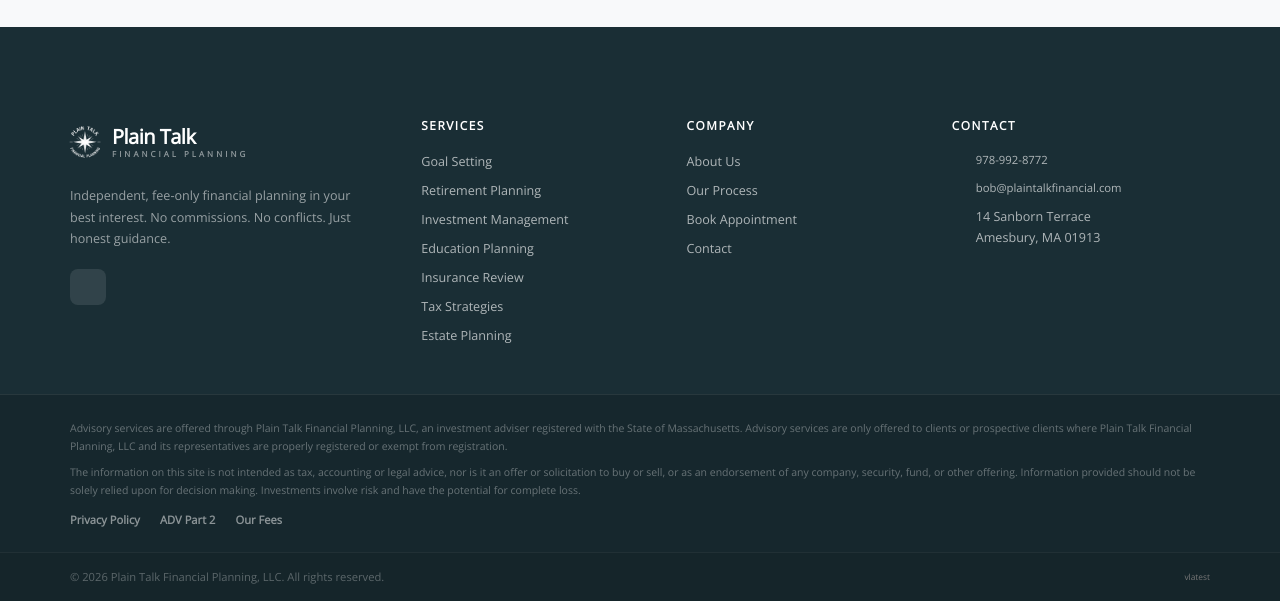
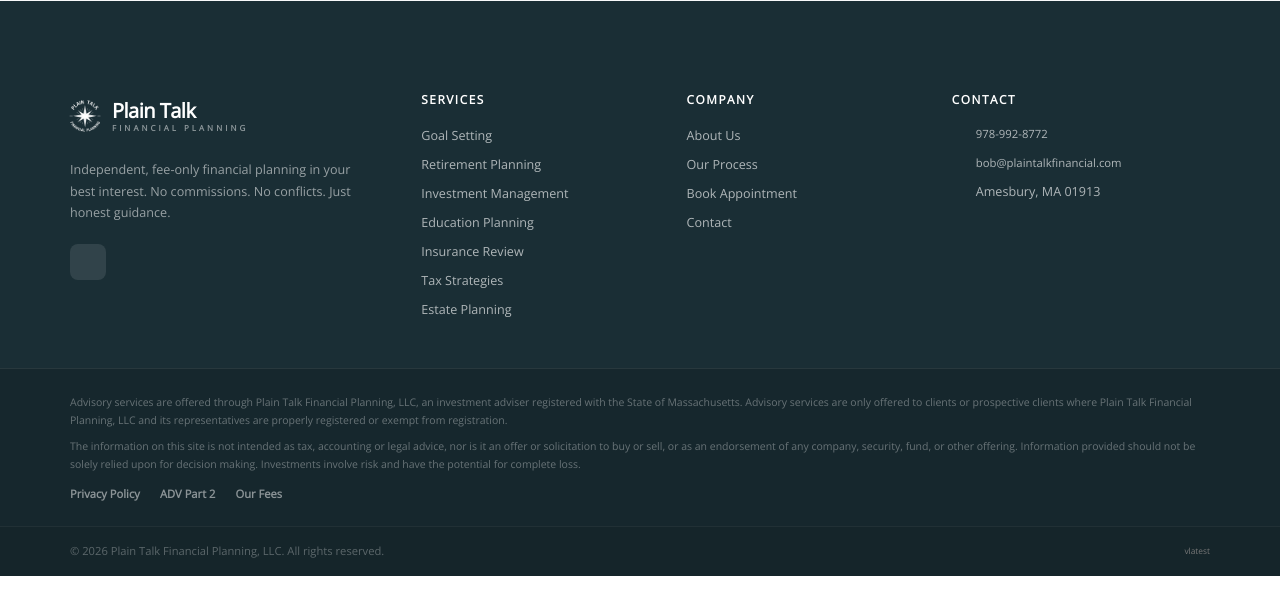
Before and after one commit to abrayall/plaintalkfinancial.com, a PHP site: page /contact in a window 1280 px wide. Shown: the part 1192-1793 px from the top of the page. After the commit the page ends 1768 px from the top, so only its background shows below. Run offline with PHP 8.4, Linux system fonts and the light colour scheme; some libraries are stand-ins or nearby versions.

Commit message:
Remove street address from site, keep city and state only

```diff
--- a/about.php
+++ b/about.php
@@ -35,7 +35,6 @@
   "priceRange": "N/A",
   "address": {
     "@type": "PostalAddress",
-    "streetAddress": "14 Sanborn Terrace",
     "addressLocality": "Amesbury",
     "addressRegion": "MA",
     "postalCode": "01913",
--- a/appointment.php
+++ b/appointment.php
@@ -29,7 +29,6 @@
   "priceRange": "N/A",
   "address": {
     "@type": "PostalAddress",
-    "streetAddress": "14 Sanborn Terrace",
     "addressLocality": "Amesbury",
     "addressRegion": "MA",
     "postalCode": "01913",
--- a/contact.php
+++ b/contact.php
@@ -28,7 +28,6 @@
   "priceRange": "N/A",
   "address": {
     "@type": "PostalAddress",
-    "streetAddress": "14 Sanborn Terrace",
     "addressLocality": "Amesbury",
     "addressRegion": "MA",
     "postalCode": "01913",
@@ -110,7 +109,7 @@
                                             <div class="contact-info-icon"><i class="fa fa-map-marker"></i></div>
                                             <div>
                                                 <h4>Office</h4>
-                                                <p>14 Sanborn Terrace<br>Amesbury, MA 01913</p>
+                                                <p>Amesbury, MA 01913</p>
                                             </div>
                                         </div>
                                         <div class="contact-info-item">
--- a/includes/footer.php
+++ b/includes/footer.php
@@ -41,7 +41,7 @@
                 <ul class="site-footer__contact-list">
                     <li><i class="fa fa-phone"></i> <a href="tel:9789928772">978-992-8772</a></li>
                     <li><i class="fa fa-envelope"></i> <a href="mailto:bob@plaintalkfinancial.com">bob@plaintalkfinancial.com</a></li>
-                    <li><i class="fa fa-map-marker"></i> 14 Sanborn Terrace<br>Amesbury, MA 01913</li>
+                    <li><i class="fa fa-map-marker"></i> Amesbury, MA 01913</li>
                 </ul>
             </div>
         </div>
--- a/index.php
+++ b/index.php
@@ -43,7 +43,6 @@
   "priceRange": "N/A",
   "address": {
     "@type": "PostalAddress",
-    "streetAddress": "14 Sanborn Terrace",
     "addressLocality": "Amesbury",
     "addressRegion": "MA",
     "postalCode": "01913",
@@ -52,7 +51,6 @@
   "location": [
     {
       "@type": "PostalAddress",
-      "streetAddress": "14 Sanborn Terrace",
       "addressLocality": "Amesbury",
       "addressRegion": "MA",
       "postalCode": "01913",
--- a/process.php
+++ b/process.php
@@ -31,7 +31,6 @@
   "priceRange": "N/A",
   "address": {
     "@type": "PostalAddress",
-    "streetAddress": "14 Sanborn Terrace",
     "addressLocality": "Amesbury",
     "addressRegion": "MA",
     "postalCode": "01913",
--- a/resources/glossary.php
+++ b/resources/glossary.php
@@ -47,7 +47,6 @@
   "priceRange": "N/A",
   "address": {
     "@type": "PostalAddress",
-    "streetAddress": "14 Sanborn Terrace",
     "addressLocality": "Amesbury",
     "addressRegion": "MA",
     "postalCode": "01913",
@@ -56,7 +55,6 @@
   "location": [
     {
       "@type": "PostalAddress",
-      "streetAddress": "14 Sanborn Terrace",
       "addressLocality": "Amesbury",
       "addressRegion": "MA",
       "postalCode": "01913",
--- a/resources/index.php
+++ b/resources/index.php
@@ -28,7 +28,6 @@
   "priceRange": "N/A",
   "address": {
     "@type": "PostalAddress",
-    "streetAddress": "14 Sanborn Terrace",
     "addressLocality": "Amesbury",
     "addressRegion": "MA",
     "postalCode": "01913",
--- a/resources/tax-resources/index.php
+++ b/resources/tax-resources/index.php
@@ -47,7 +47,6 @@
   "priceRange": "N/A",
   "address": {
     "@type": "PostalAddress",
-    "streetAddress": "14 Sanborn Terrace",
     "addressLocality": "Amesbury",
     "addressRegion": "MA",
     "postalCode": "01913",
@@ -56,7 +55,6 @@
   "location": [
     {
       "@type": "PostalAddress",
-      "streetAddress": "14 Sanborn Terrace",
       "addressLocality": "Amesbury",
       "addressRegion": "MA",
       "postalCode": "01913",
--- a/resources/tax-resources/tax-calendar.php
+++ b/resources/tax-resources/tax-calendar.php
@@ -47,7 +47,6 @@
   "priceRange": "N/A",
   "address": {
     "@type": "PostalAddress",
-    "streetAddress": "14 Sanborn Terrace",
     "addressLocality": "Amesbury",
     "addressRegion": "MA",
     "postalCode": "01913",
@@ -56,7 +55,6 @@
   "location": [
     {
       "@type": "PostalAddress",
-      "streetAddress": "14 Sanborn Terrace",
       "addressLocality": "Amesbury",
       "addressRegion": "MA",
       "postalCode": "01913",
--- a/resources/tax-resources/tax-forms.php
+++ b/resources/tax-resources/tax-forms.php
@@ -47,7 +47,6 @@
   "priceRange": "N/A",
   "address": {
     "@type": "PostalAddress",
-    "streetAddress": "14 Sanborn Terrace",
     "addressLocality": "Amesbury",
     "addressRegion": "MA",
     "postalCode": "01913",
@@ -56,7 +55,6 @@
   "location": [
     {
       "@type": "PostalAddress",
-      "streetAddress": "14 Sanborn Terrace",
       "addressLocality": "Amesbury",
       "addressRegion": "MA",
       "postalCode": "01913",
--- a/resources/tax-resources/tax-publications.php
+++ b/resources/tax-resources/tax-publications.php
@@ -47,7 +47,6 @@
   "priceRange": "N/A",
   "address": {
     "@type": "PostalAddress",
-    "streetAddress": "14 Sanborn Terrace",
     "addressLocality": "Amesbury",
     "addressRegion": "MA",
     "postalCode": "01913",
@@ -56,7 +55,6 @@
   "location": [
     {
       "@type": "PostalAddress",
-      "streetAddress": "14 Sanborn Terrace",
       "addressLocality": "Amesbury",
       "addressRegion": "MA",
       "postalCode": "01913",
--- a/resources/tax-resources/tax-rates.php
+++ b/resources/tax-resources/tax-rates.php
@@ -47,7 +47,6 @@
   "priceRange": "N/A",
   "address": {
     "@type": "PostalAddress",
-    "streetAddress": "14 Sanborn Terrace",
     "addressLocality": "Amesbury",
     "addressRegion": "MA",
     "postalCode": "01913",
@@ -56,7 +55,6 @@
   "location": [
     {
       "@type": "PostalAddress",
-      "streetAddress": "14 Sanborn Terrace",
       "addressLocality": "Amesbury",
       "addressRegion": "MA",
       "postalCode": "01913",
--- a/services/education.php
+++ b/services/education.php
@@ -11,7 +11,7 @@
 <meta prefix="og: http://ogp.me/ns#" property="og:site_name" content="Plain Talk Financial Planning"/>
 <meta prefix="og: http://ogp.me/ns#" property="og:url" content="https://www.plaintalkfinancial.com/services/education"/>
 <script type="application/ld+json">
-    { "@context": "https://schema.org", "@type": "FinancialService", "@id": "https://www.plaintalkfinancial.com", "name": "Plain Talk Financial Planning", "logo": "/images/logo.png", "image": "/images/logo.png", "url": "https://www.plaintalkfinancial.com", "telephone": "978-992-8772", "priceRange": "N/A", "address": { "@type": "PostalAddress", "streetAddress": "14 Sanborn Terrace", "addressLocality": "Amesbury", "addressRegion": "MA", "postalCode": "01913", "addressCountry": "US" } }
+    { "@context": "https://schema.org", "@type": "FinancialService", "@id": "https://www.plaintalkfinancial.com", "name": "Plain Talk Financial Planning", "logo": "/images/logo.png", "image": "/images/logo.png", "url": "https://www.plaintalkfinancial.com", "telephone": "978-992-8772", "priceRange": "N/A", "address": { "@type": "PostalAddress", "addressLocality": "Amesbury", "addressRegion": "MA", "postalCode": "01913", "addressCountry": "US" } }
 </script>
 <link rel="stylesheet" type="text/css" media="" href="/css/vendor/7ac.css" />
 <link rel="stylesheet" type="text/css" href="/css/vendor/global-asset-styles.css" />
--- a/services/estate.php
+++ b/services/estate.php
@@ -11,7 +11,7 @@
 <meta prefix="og: http://ogp.me/ns#" property="og:site_name" content="Plain Talk Financial Planning"/>
 <meta prefix="og: http://ogp.me/ns#" property="og:url" content="https://www.plaintalkfinancial.com/services/estate"/>
 <script type="application/ld+json">
-    { "@context": "https://schema.org", "@type": "FinancialService", "@id": "https://www.plaintalkfinancial.com", "name": "Plain Talk Financial Planning", "logo": "/images/logo.png", "image": "/images/logo.png", "url": "https://www.plaintalkfinancial.com", "telephone": "978-992-8772", "priceRange": "N/A", "address": { "@type": "PostalAddress", "streetAddress": "14 Sanborn Terrace", "addressLocality": "Amesbury", "addressRegion": "MA", "postalCode": "01913", "addressCountry": "US" } }
+    { "@context": "https://schema.org", "@type": "FinancialService", "@id": "https://www.plaintalkfinancial.com", "name": "Plain Talk Financial Planning", "logo": "/images/logo.png", "image": "/images/logo.png", "url": "https://www.plaintalkfinancial.com", "telephone": "978-992-8772", "priceRange": "N/A", "address": { "@type": "PostalAddress", "addressLocality": "Amesbury", "addressRegion": "MA", "postalCode": "01913", "addressCountry": "US" } }
 </script>
 <link rel="stylesheet" type="text/css" media="" href="/css/vendor/7ac.css" />
 <link rel="stylesheet" type="text/css" href="/css/vendor/global-asset-styles.css" />
--- a/services/goals.php
+++ b/services/goals.php
@@ -23,7 +23,6 @@
   "priceRange": "N/A",
   "address": {
     "@type": "PostalAddress",
-    "streetAddress": "14 Sanborn Terrace",
     "addressLocality": "Amesbury",
     "addressRegion": "MA",
     "postalCode": "01913",
--- a/services/insurance.php
+++ b/services/insurance.php
@@ -11,7 +11,7 @@
 <meta prefix="og: http://ogp.me/ns#" property="og:site_name" content="Plain Talk Financial Planning"/>
 <meta prefix="og: http://ogp.me/ns#" property="og:url" content="https://www.plaintalkfinancial.com/services/insurance"/>
 <script type="application/ld+json">
-    { "@context": "https://schema.org", "@type": "FinancialService", "@id": "https://www.plaintalkfinancial.com", "name": "Plain Talk Financial Planning", "logo": "/images/logo.png", "image": "/images/logo.png", "url": "https://www.plaintalkfinancial.com", "telephone": "978-992-8772", "priceRange": "N/A", "address": { "@type": "PostalAddress", "streetAddress": "14 Sanborn Terrace", "addressLocality": "Amesbury", "addressRegion": "MA", "postalCode": "01913", "addressCountry": "US" } }
+    { "@context": "https://schema.org", "@type": "FinancialService", "@id": "https://www.plaintalkfinancial.com", "name": "Plain Talk Financial Planning", "logo": "/images/logo.png", "image": "/images/logo.png", "url": "https://www.plaintalkfinancial.com", "telephone": "978-992-8772", "priceRange": "N/A", "address": { "@type": "PostalAddress", "addressLocality": "Amesbury", "addressRegion": "MA", "postalCode": "01913", "addressCountry": "US" } }
 </script>
 <link rel="stylesheet" type="text/css" media="" href="/css/vendor/7ac.css" />
 <link rel="stylesheet" type="text/css" href="/css/vendor/global-asset-styles.css" />
--- a/services/investment.php
+++ b/services/investment.php
@@ -11,7 +11,7 @@
 <meta prefix="og: http://ogp.me/ns#" property="og:site_name" content="Plain Talk Financial Planning"/>
 <meta prefix="og: http://ogp.me/ns#" property="og:url" content="https://www.plaintalkfinancial.com/services/investment"/>
 <script type="application/ld+json">
-    { "@context": "https://schema.org", "@type": "FinancialService", "@id": "https://www.plaintalkfinancial.com", "name": "Plain Talk Financial Planning", "logo": "/images/logo.png", "image": "/images/logo.png", "url": "https://www.plaintalkfinancial.com", "telephone": "978-992-8772", "priceRange": "N/A", "address": { "@type": "PostalAddress", "streetAddress": "14 Sanborn Terrace", "addressLocality": "Amesbury", "addressRegion": "MA", "postalCode": "01913", "addressCountry": "US" } }
+    { "@context": "https://schema.org", "@type": "FinancialService", "@id": "https://www.plaintalkfinancial.com", "name": "Plain Talk Financial Planning", "logo": "/images/logo.png", "image": "/images/logo.png", "url": "https://www.plaintalkfinancial.com", "telephone": "978-992-8772", "priceRange": "N/A", "address": { "@type": "PostalAddress", "addressLocality": "Amesbury", "addressRegion": "MA", "postalCode": "01913", "addressCountry": "US" } }
 </script>
 <link rel="stylesheet" type="text/css" media="" href="/css/vendor/7ac.css" />
 <link rel="stylesheet" type="text/css" href="/css/vendor/global-asset-styles.css" />
--- a/services/retirement.php
+++ b/services/retirement.php
@@ -11,7 +11,7 @@
 <meta prefix="og: http://ogp.me/ns#" property="og:site_name" content="Plain Talk Financial Planning"/>
 <meta prefix="og: http://ogp.me/ns#" property="og:url" content="https://www.plaintalkfinancial.com/services/retirement"/>
 <script type="application/ld+json">
-    { "@context": "https://schema.org", "@type": "FinancialService", "@id": "https://www.plaintalkfinancial.com", "name": "Plain Talk Financial Planning", "logo": "/images/logo.png", "image": "/images/logo.png", "url": "https://www.plaintalkfinancial.com", "telephone": "978-992-8772", "priceRange": "N/A", "address": { "@type": "PostalAddress", "streetAddress": "14 Sanborn Terrace", "addressLocality": "Amesbury", "addressRegion": "MA", "postalCode": "01913", "addressCountry": "US" } }
+    { "@context": "https://schema.org", "@type": "FinancialService", "@id": "https://www.plaintalkfinancial.com", "name": "Plain Talk Financial Planning", "logo": "/images/logo.png", "image": "/images/logo.png", "url": "https://www.plaintalkfinancial.com", "telephone": "978-992-8772", "priceRange": "N/A", "address": { "@type": "PostalAddress", "addressLocality": "Amesbury", "addressRegion": "MA", "postalCode": "01913", "addressCountry": "US" } }
 </script>
 <link rel="stylesheet" type="text/css" media="" href="/css/vendor/7ac.css" />
 <link rel="stylesheet" type="text/css" href="/css/vendor/global-asset-styles.css" />
--- a/services/tax.php
+++ b/services/tax.php
@@ -11,7 +11,7 @@
 <meta prefix="og: http://ogp.me/ns#" property="og:site_name" content="Plain Talk Financial Planning"/>
 <meta prefix="og: http://ogp.me/ns#" property="og:url" content="https://www.plaintalkfinancial.com/services/tax"/>
 <script type="application/ld+json">
-    { "@context": "https://schema.org", "@type": "FinancialService", "@id": "https://www.plaintalkfinancial.com", "name": "Plain Talk Financial Planning", "logo": "/images/logo.png", "image": "/images/logo.png", "url": "https://www.plaintalkfinancial.com", "telephone": "978-992-8772", "priceRange": "N/A", "address": { "@type": "PostalAddress", "streetAddress": "14 Sanborn Terrace", "addressLocality": "Amesbury", "addressRegion": "MA", "postalCode": "01913", "addressCountry": "US" } }
+    { "@context": "https://schema.org", "@type": "FinancialService", "@id": "https://www.plaintalkfinancial.com", "name": "Plain Talk Financial Planning", "logo": "/images/logo.png", "image": "/images/logo.png", "url": "https://www.plaintalkfinancial.com", "telephone": "978-992-8772", "priceRange": "N/A", "address": { "@type": "PostalAddress", "addressLocality": "Amesbury", "addressRegion": "MA", "postalCode": "01913", "addressCountry": "US" } }
 </script>
 <link rel="stylesheet" type="text/css" media="" href="/css/vendor/7ac.css" />
 <link rel="stylesheet" type="text/css" href="/css/vendor/global-asset-styles.css" />
```
